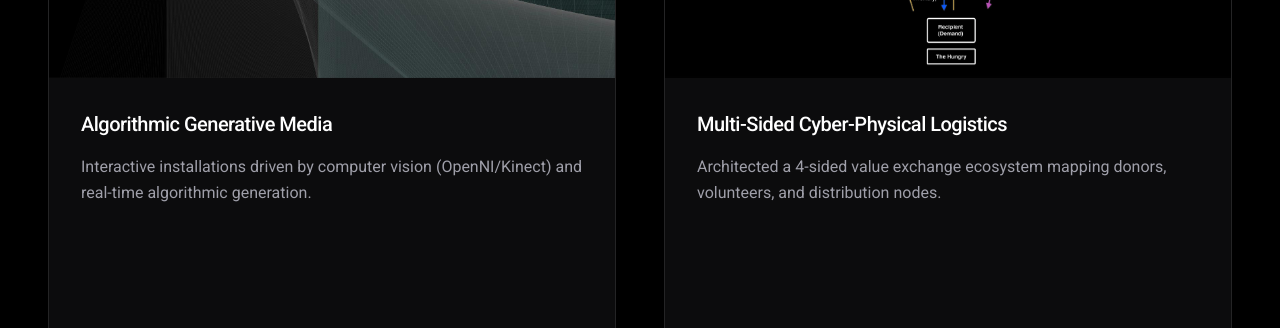
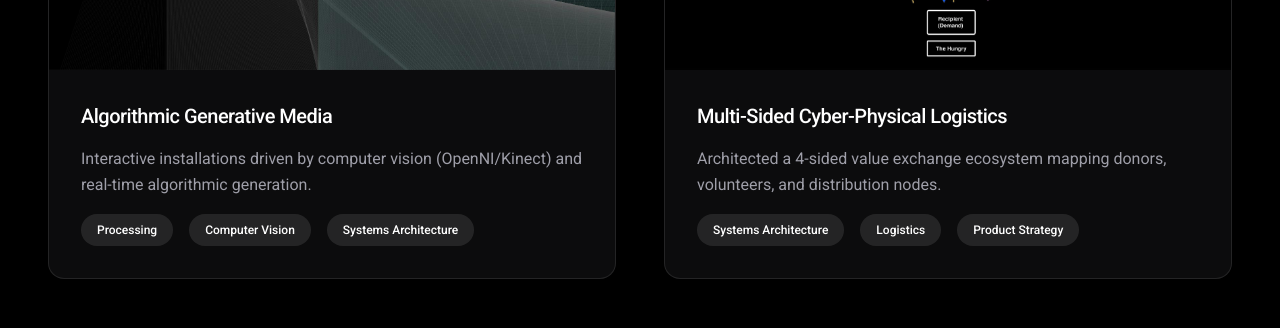
Before and after one commit to tysonfrederick/tyson-mvp-portfolio, a Next.js app: page / in a window 1280 px wide. Shown: the part 1632-1960 px from the top of the page. Built offline with nearby package versions, Linux system fonts and the light colour scheme.

Commit message:
fix: tighten card padding and spacing on bottom bento grid

```diff
--- a/src/app/page.tsx
+++ b/src/app/page.tsx
@@ -12,7 +12,7 @@ function ProjectCard({
 }) {
   return (
     <article
-      className={`flex h-full min-h-0 flex-col overflow-hidden rounded-2xl border border-white/10 bg-zinc-900/50 transition-colors duration-300 hover:border-white/20 ${
+      className={`flex flex-col overflow-hidden rounded-2xl border border-white/10 bg-zinc-900/50 transition-colors duration-300 hover:border-white/20 ${
         featured ? "md:col-span-2" : ""
       }`}
     >
@@ -33,18 +33,18 @@ function ProjectCard({
         />
       </div>
 
-      <div className="flex flex-1 flex-col p-8">
+      <div className="flex flex-col gap-4 p-8">
         <h2
           className={`font-medium tracking-tight text-white ${
-            featured ? "mb-4 text-2xl md:text-3xl" : "mb-4 text-xl"
+            featured ? "text-2xl md:text-3xl" : "text-xl"
           }`}
         >
           {project.title}
         </h2>
-        <p className="mb-6 text-base leading-relaxed text-zinc-400">
+        <p className="text-base leading-relaxed text-zinc-400">
           {project.description}
         </p>
-        <ul className="mt-auto flex flex-wrap gap-4">
+        <ul className="flex flex-wrap gap-4">
           {project.tags.map((tag) => (
             <li
               key={tag}
@@ -87,7 +87,7 @@ export default function Home() {
 
       <section
         aria-label="Projects"
-        className="mt-24 grid grid-cols-1 gap-8 md:grid-cols-2 md:grid-rows-2 md:gap-12"
+        className="mt-24 grid grid-cols-1 gap-8 md:grid-cols-2 md:gap-12"
       >
         <ProjectCard key={featured.id} project={featured} featured />
         {rest.map((project) => (
```
